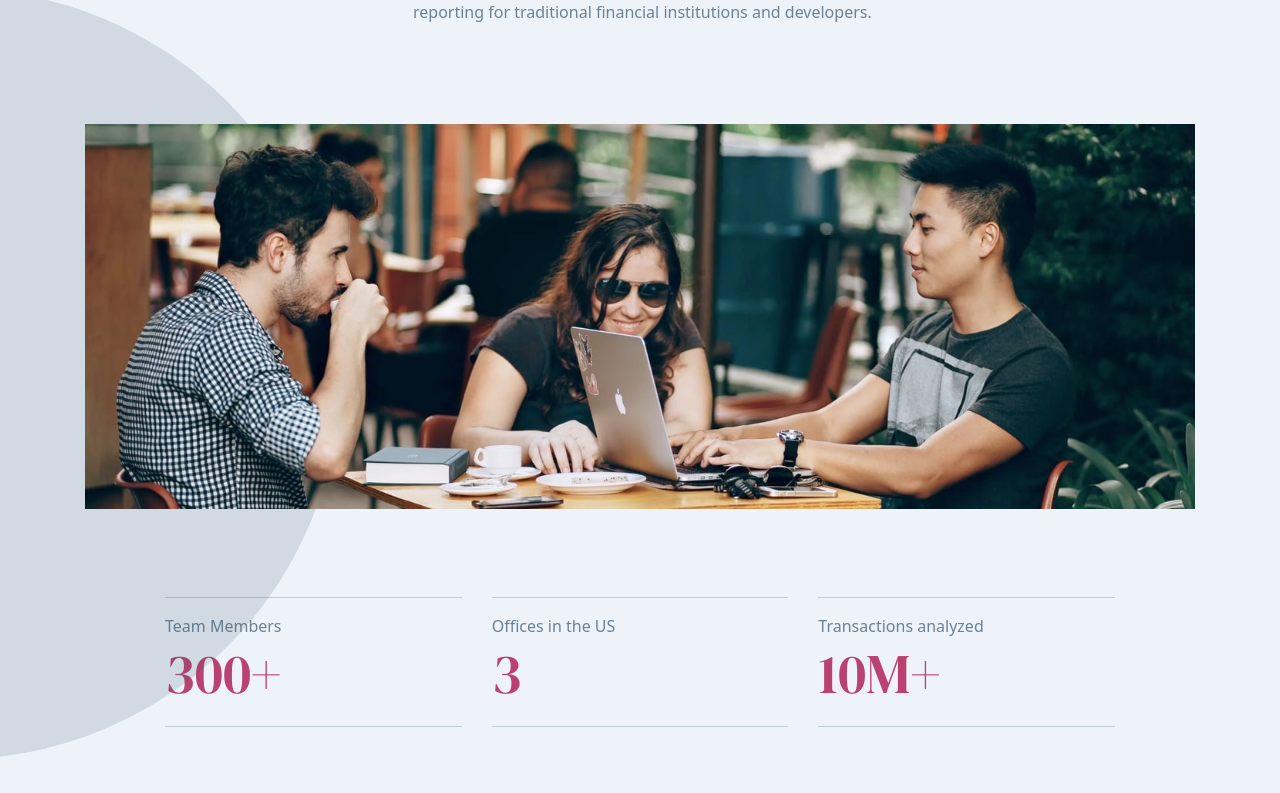
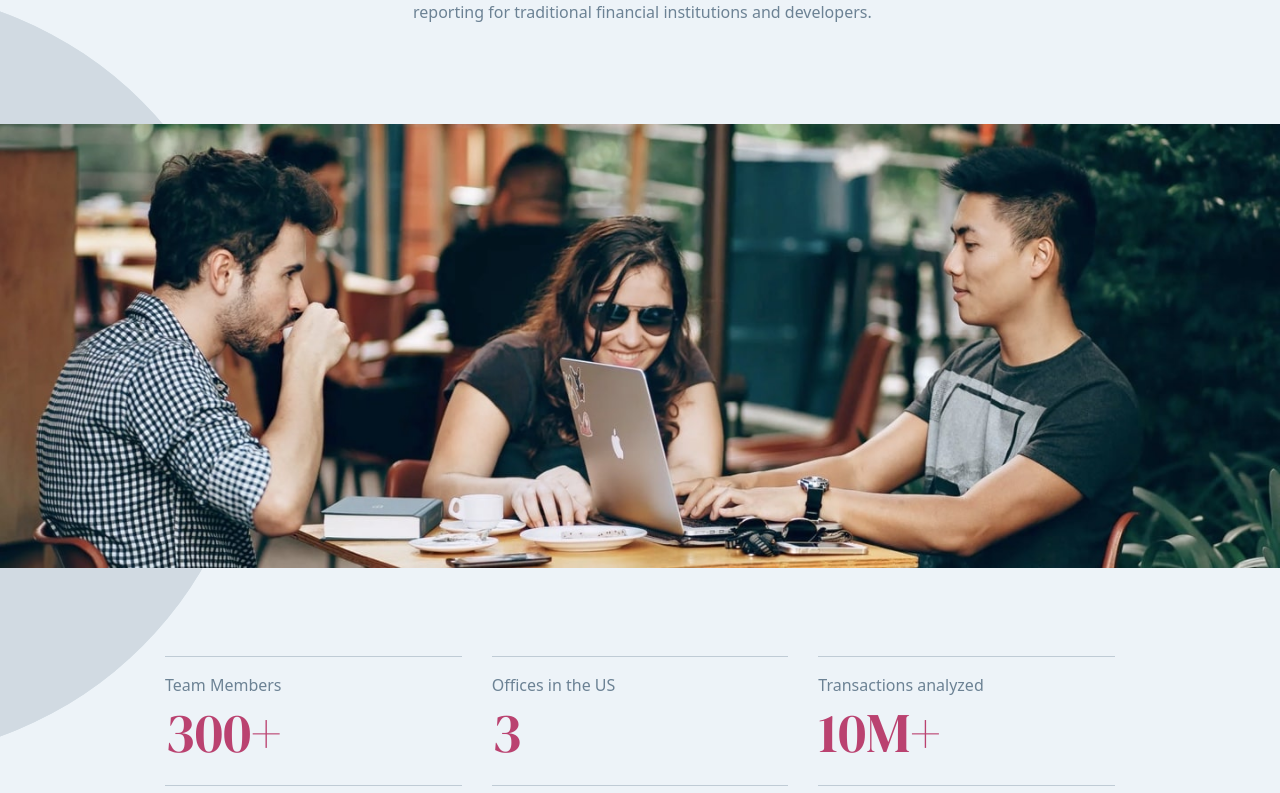
Before and after one commit to David-Henery4/pay-api-website, a React (Create React App) app: page /about in a window 1280 px wide. Shown: the part 602-1395 px from the top of the page. Built offline with nearby package versions, Linux system fonts and the light colour scheme.

Commit message:
refactored-about-image

```diff
--- a/src/pages/AboutSections/ImageSection.js
+++ b/src/pages/AboutSections/ImageSection.js
@@ -3,7 +3,7 @@ import { teamImgDesk, teamImgMob, teamImgTab, BgPattern } from "../../assets";
 
 const ImageSection = () => {
   return (
-    <div className="max-w-maxContentWidth mx-auto w-full relative col-start-1 col-end-13 pb-12 md:pb-16 lg:pb-[72px]">
+    <div className="w-full relative col-start-1 col-end-13 pb-12 md:pb-16 lg:pb-[72px]">
       <BgPattern className="hidden pointer-events-none w-[780px] h-[780px] absolute -left-[520px] -top-[140px] xl:block" />
       <picture>
         <source srcSet={`${teamImgDesk} 2x`} media="(min-width:64em)" />
```
